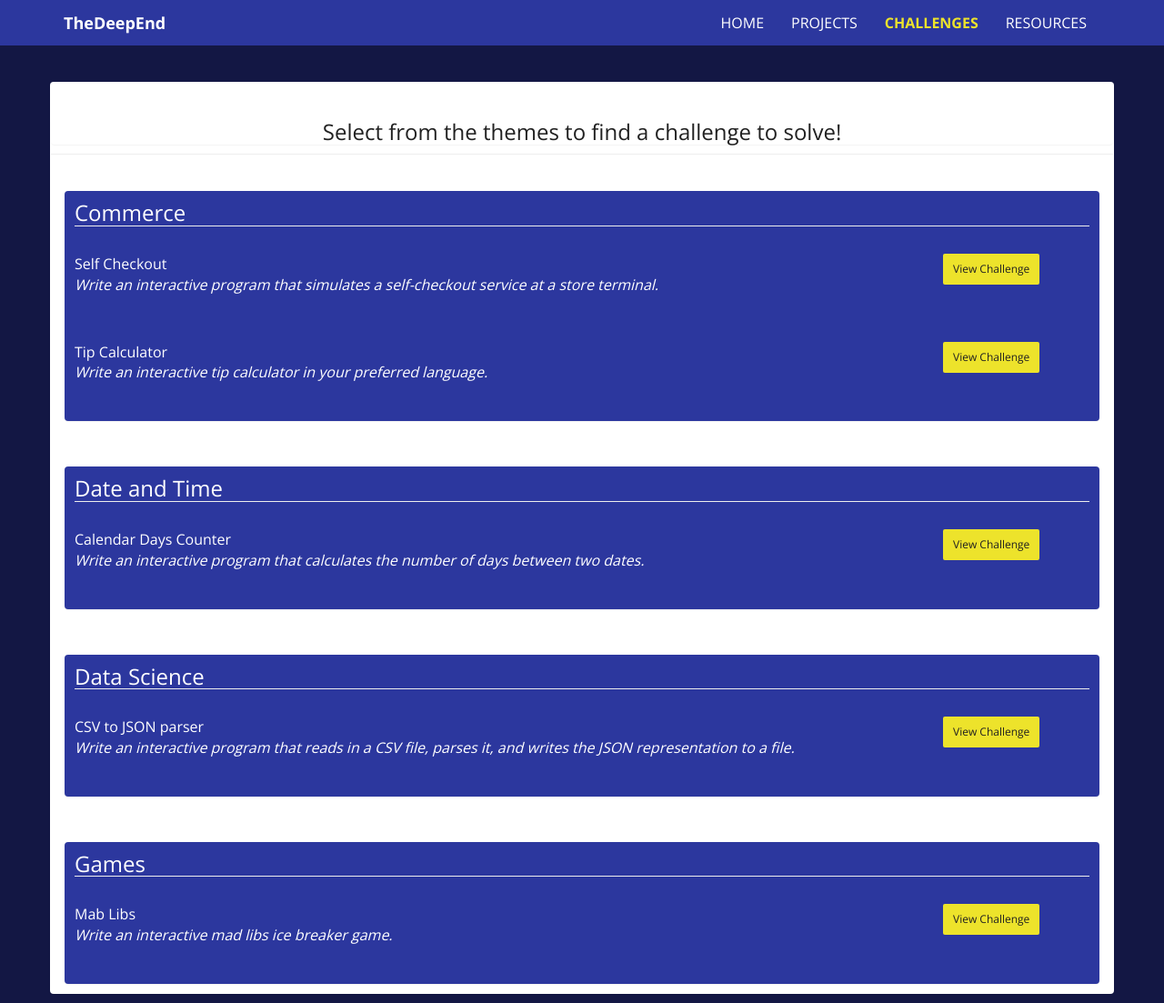
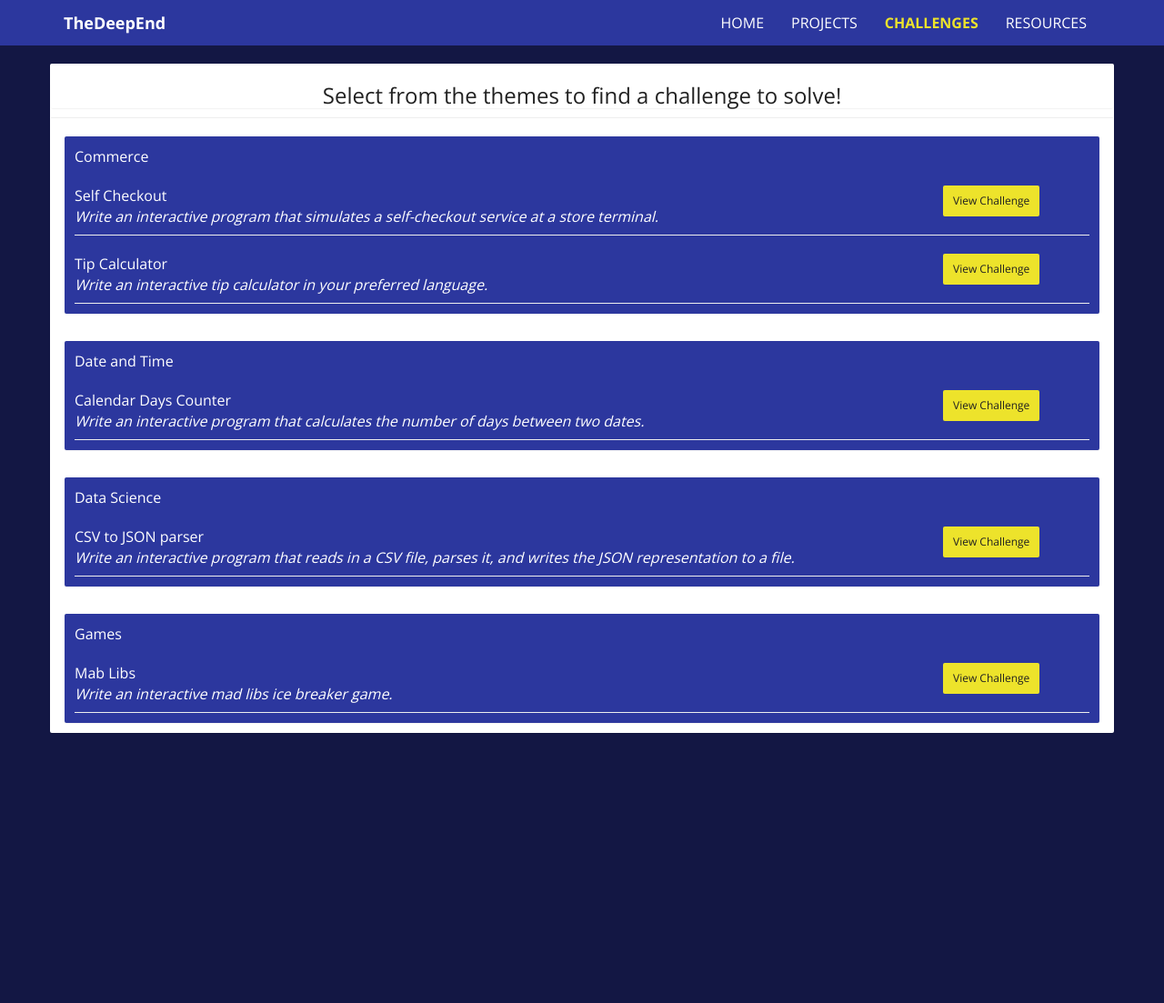
Before and after one commit to TheDeepEnd/thedeepend.github.io, a Jekyll site: the page built from challenges.html, in a window 1280 px wide. Shown: the whole page at 91% size. Built offline with Jekyll 4.4.1, drawn with Linux system fonts in a browser that asks for light colours; nearby versions of some CDN libraries; after the commit the page ends 900 px from its top, so only the background shows below that.

Commit message:
Clean up a few margins with challenges layout.

```diff
--- a/_sass/_layout.scss
+++ b/_sass/_layout.scss
@@ -30,9 +30,10 @@
 }
 
 .panel {
+  border-radius: $global-radius;
   background-color: $white;
   color: $text-color;
-  margin-top: 40px;
+  margin-top: 20px;
   margin-bottom: 10px;
 }
 
@@ -41,7 +42,6 @@
 }
 
 .panel-title {
-  margin-bottom: 10px;
   padding: 10px;
 }
 
--- a/challenges.html
+++ b/challenges.html
@@ -13,8 +13,7 @@ published: true
     <div class="col-xs-12 col-md-12">
       <div class="panel invert-colors">
         <div class="panel-title">
-          <h3>{{ theme["title"] }}</h3>
-          <hr>
+          {{ theme["title"] }}
         </div>
         {% for challenge in site.categories["challenges"] %}
           {% if challenge.theme == theme["title"] %}
@@ -31,7 +30,7 @@ published: true
                   </a>
                 </div>
               </div>
-              <br>
+              <hr>
             </div>
           {% endif %}
         {% endfor %}
```
